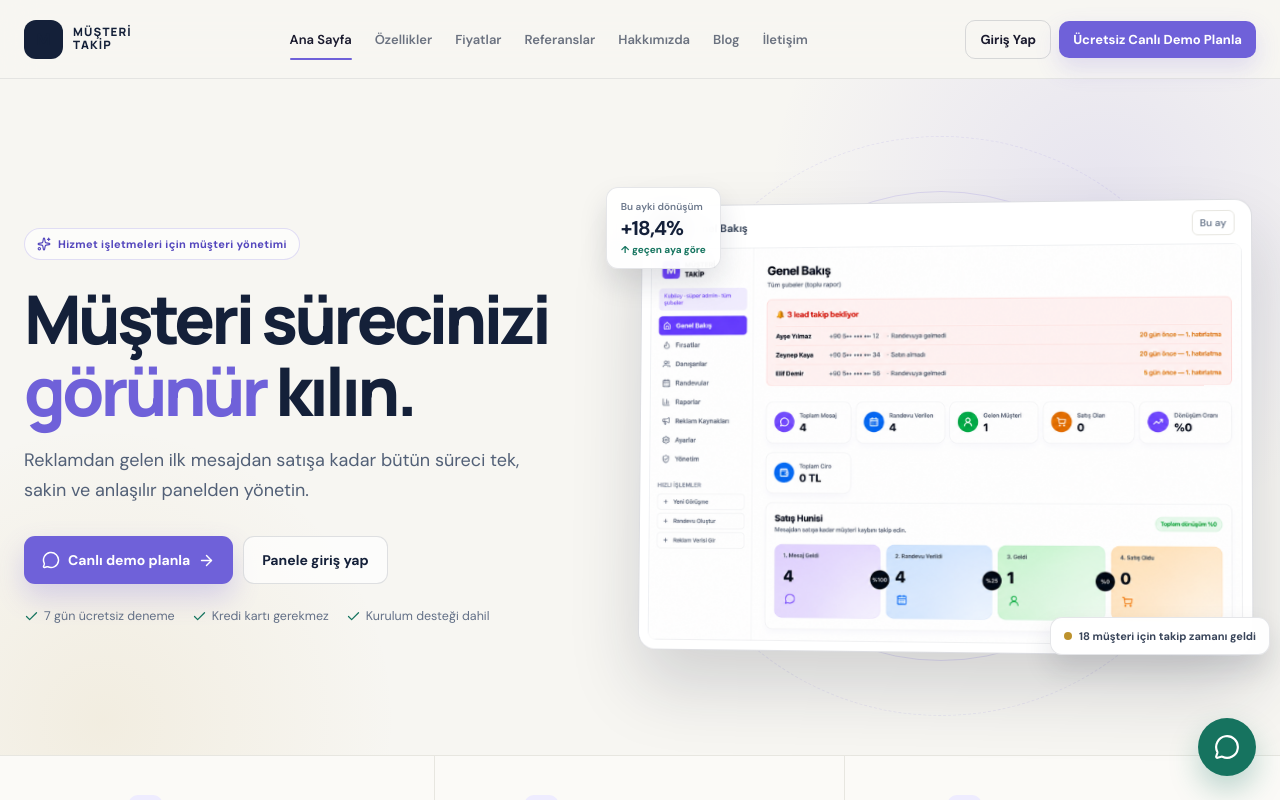
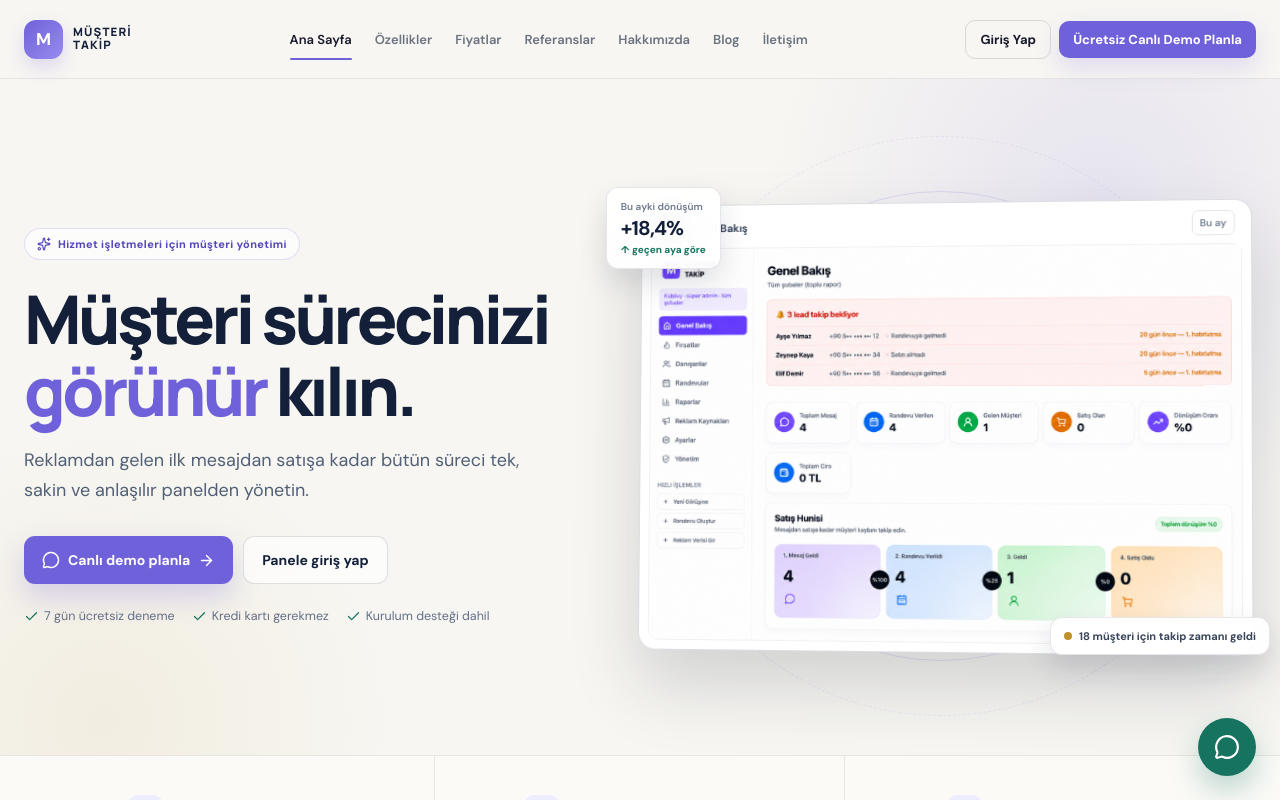
Before and after one commit to kubilaydijital/musteritakip, a React (Vite) app: page / in a window 1280 px wide. Shown: the top 800 px of the page. Built offline with nearby package versions, Linux system fonts and the light colour scheme.

Commit message:
Logo rengini premium tasarımla uyumlu yap

```diff
--- a/src/premium.css
+++ b/src/premium.css
@@ -21,7 +21,8 @@ body { background: var(--premium-ivory); color: var(--premium-ink); font-family:
 .site-header { background: rgba(247, 246, 242, .88); border-bottom: 1px solid rgba(20, 32, 57, .08); backdrop-filter: blur(18px); }
 .header-inner { height: 78px; }
 .logo { gap: 10px; }
-.logo-mark { width: 39px; height: 39px; border-radius: 12px; background: var(--premium-ink); box-shadow: none; font-size: 17px; }
+.logo-mark { width: 39px; height: 39px; border-radius: 12px; background: var(--premium-ink); color: #fff; box-shadow: none; font-size: 17px; }
+.site-header .logo-mark { background: linear-gradient(135deg, var(--premium-violet), #978BEF); color: #fff; box-shadow: 0 8px 18px rgba(111, 97, 217, .2); }
 .logo-mark.small { width: 32px; height: 32px; border-radius: 10px; font-size: 14px; }
 .logo-text { font-size: 11.5px; line-height: 1.1; letter-spacing: .1em; color: var(--premium-ink); }
 .desktop-nav { gap: 23px; }
```
